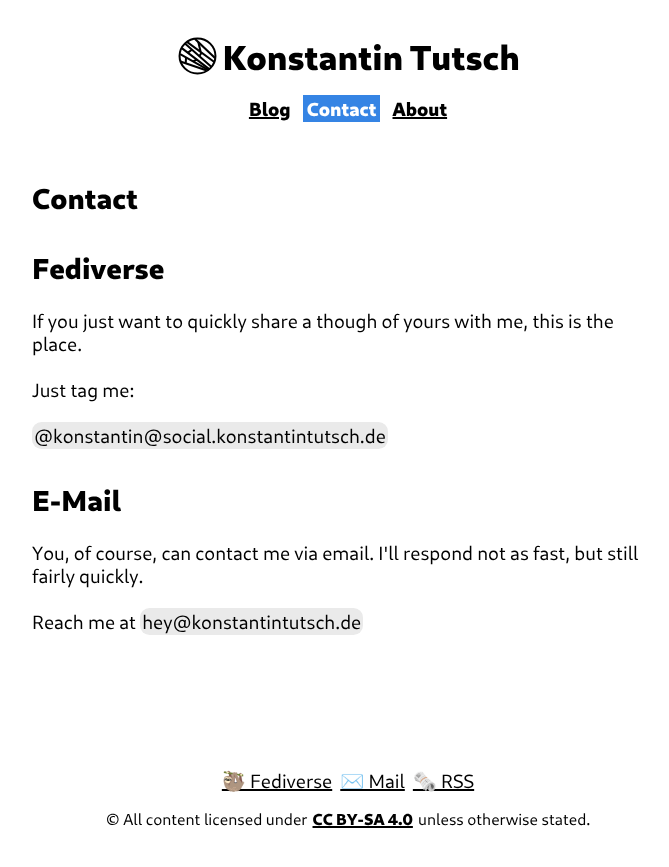
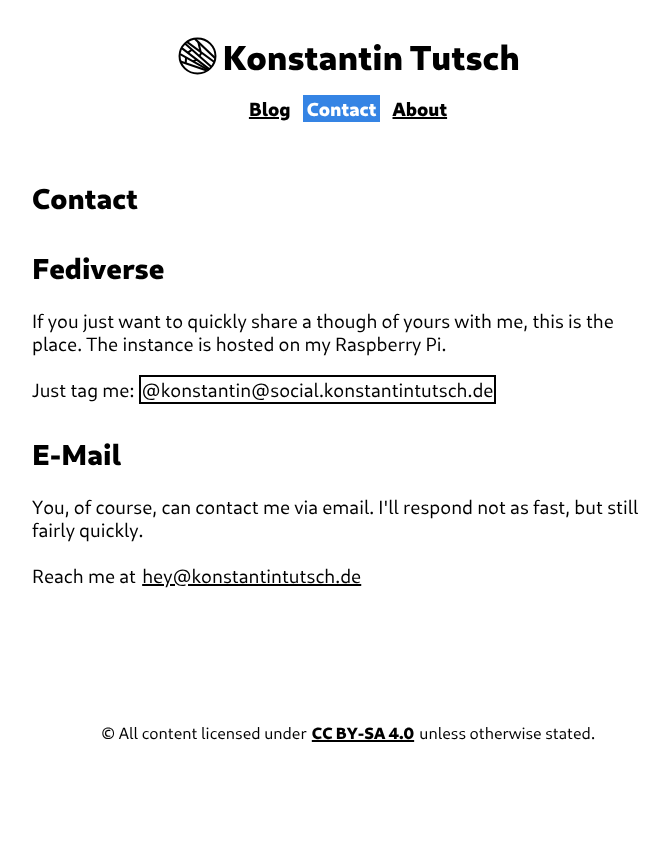
Before and after one commit to konstantintutsch/website, a Jekyll site: the page built from contact/index.html, in a window 1280 px wide. Shown: the top 867 px of the page, without its empty margins (292-961 px from the left). Built offline with Jekyll 4.4.1, drawn with Linux system fonts in a browser that asks for light colours.

Commit message:
New border style

```diff
--- a/_includes/footer.html
+++ b/_includes/footer.html
@@ -1,6 +1,3 @@
-{% for item in site.data.social %}
-    <a class="social" target="_blank" rel="me noopener noreferrer" href="{{ item.link }}">{{ item.name }}</a>
-{% endfor %}
 <small>
     <p>© All content licensed under <b><a target="_blank" rel="noopener noreferrer" href="https://creativecommons.org/licenses/by-sa/4.0/">CC BY-SA 4.0</a></b> unless otherwise stated.</p>
 </small>
--- /dev/null
+++ b/_includes/social.html
@@ -0,0 +1 @@
+<a class="social" target="_blank" rel="me noopener noreferrer" href="{{ include.url }}">{{ include.name }}</a>
--- a/assets/css/blog.css
+++ b/assets/css/blog.css
@@ -29,8 +29,7 @@ div.highlight, figure.highlight
     overflow-x: scroll;
     background: white;
     padding: 0.10em;
-    border: solid #eaeaea 0.2em;
-    border-radius: 0.5em;
+    border: var(--border);
 }
 code,
 p code
--- a/assets/css/style.css
+++ b/assets/css/style.css
@@ -1,3 +1,10 @@
+:root
+{
+    --border: 0.15em solid black;
+    --bold: 800;
+    --accent: #3584e4;
+}
+
 @font-face
 {
     font-family: "Cantarell";
@@ -15,7 +22,7 @@ body
 h1, h2, h3, b
 {
     font-family: "Cantarell", sans-serif;
-    font-weight: 800;
+    font-weight: var(--bold);
 }
 /* sections */
 header
@@ -46,7 +53,7 @@ footer
 {
     left: 0;
     text-align: center;
-    margin-bottom: 2.5em;
+    margin-bottom: 2vh;
 }
 
 /* special elements */
@@ -113,19 +120,18 @@ a:hover,
 .selected
 {
     color: #ffffff;
-    background: #3584e4;
+    background: var(--accent);
     text-decoration: none;
 }
-a.social { white-space: nowrap; };
+a.social, span.mention { white-space: nowrap; }
+span.mention
+{
+    padding: 0.05em;
+    border: var(--border);
+}
 small { font-size: 0.85em; }
 li { margin: 0.8em; }
 h2 { margin-top: 4vh; }
-span.mention
-{
-    background: #eaeaea;
-    padding: 0.1em;
-    border-radius: 0.5em;
-}
 
 /* tablet */
 @media only screen and (max-width: 1200px)
--- a/contact/index.html
+++ b/contact/index.html
@@ -8,11 +8,9 @@ description: Contact
 <h2>Fediverse</h2>
 
 <p>
-If you just want to quickly share a though of yours with me, this is the place.<br>
+If you just want to quickly share a though of yours with me, this is the place. The instance is hosted on my Raspberry Pi.<br>
 <br>
-Just tag me:<br>
-<br>
-<span class="mention">@konstantin@social.konstantintutsch.de</span><br>
+Just tag me: <span class="mention">@konstantin@social.konstantintutsch.de</span>
 </p>
 
 <h2>E-Mail</h2>
@@ -20,5 +18,5 @@ Just tag me:<br>
 <p>
 You, of course, can contact me via email. I'll respond not as fast, but still fairly quickly.<br>
 <br>
-Reach me at <span class="mention">hey@konstantintutsch.de</span>
+Reach me at {% include social.html url="mailto:hey@konstantintutsch.de" name="hey@konstantintutsch.de" %}
 </p>
```
Also changed, not shown: _posts/2023-10-05-selfhost-a-fediverse-gotosocial-instance.md (+4 -2 lines), about/index.html (+5 -3 lines).
